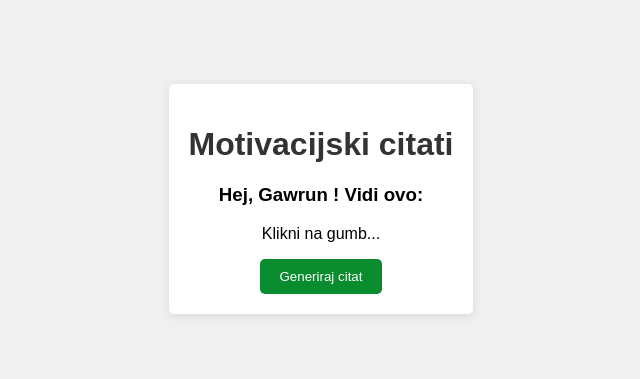
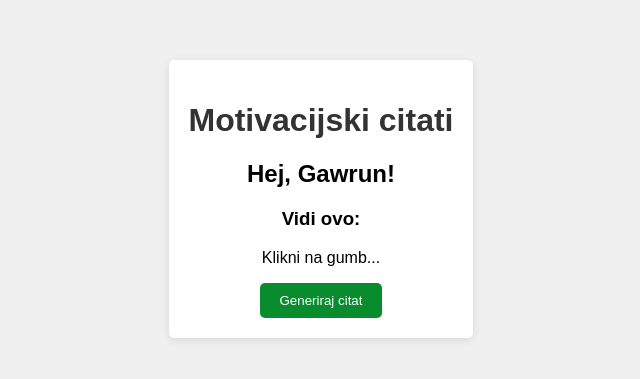
Before and after one commit to Gawrun/motivational-app, a website built with webpack: page index.html in a window 1280 px wide. Shown: the part 201-580 px from the top of the page, without its empty margins (319-959 px from the left). Built offline with nearby package versions, Linux system fonts and the light colour scheme.

Commit message:
Small changes in index.html text lines

```diff
--- a/index.html
+++ b/index.html
@@ -10,7 +10,8 @@
 
     <main class="container">
         <h1>Motivacijski citati</h1>
-        <h3>Hej, Gawrun ! Vidi ovo:</h3>
+        <h2>Hej, Gawrun!</h2>
+        <h3>Vidi ovo:</h3>
         <p id="quote">Klikni na gumb...</p>
         <button id="generate"> Generiraj citat</button>
     </main>
```
